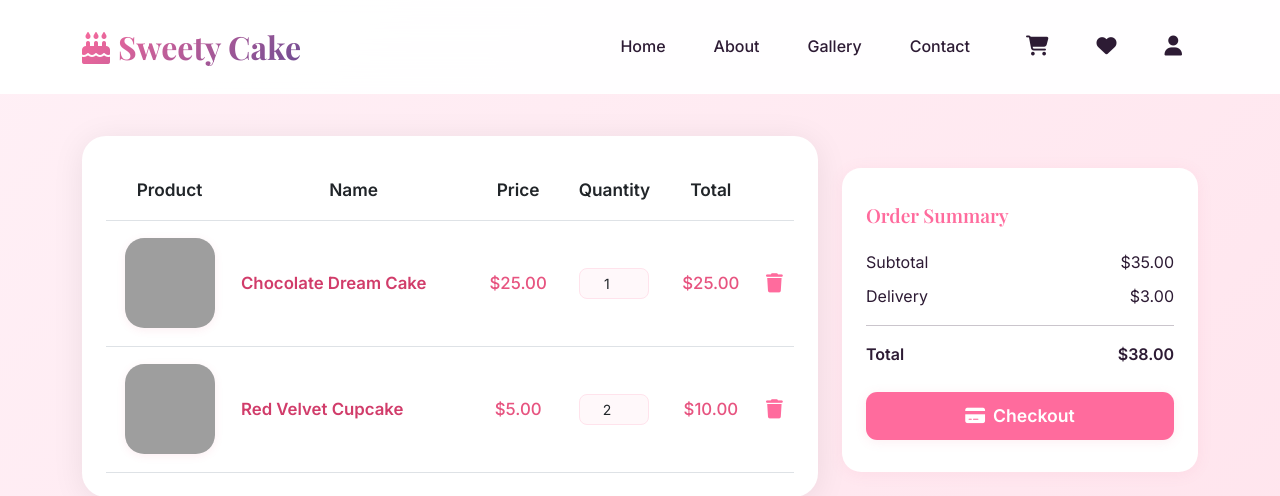
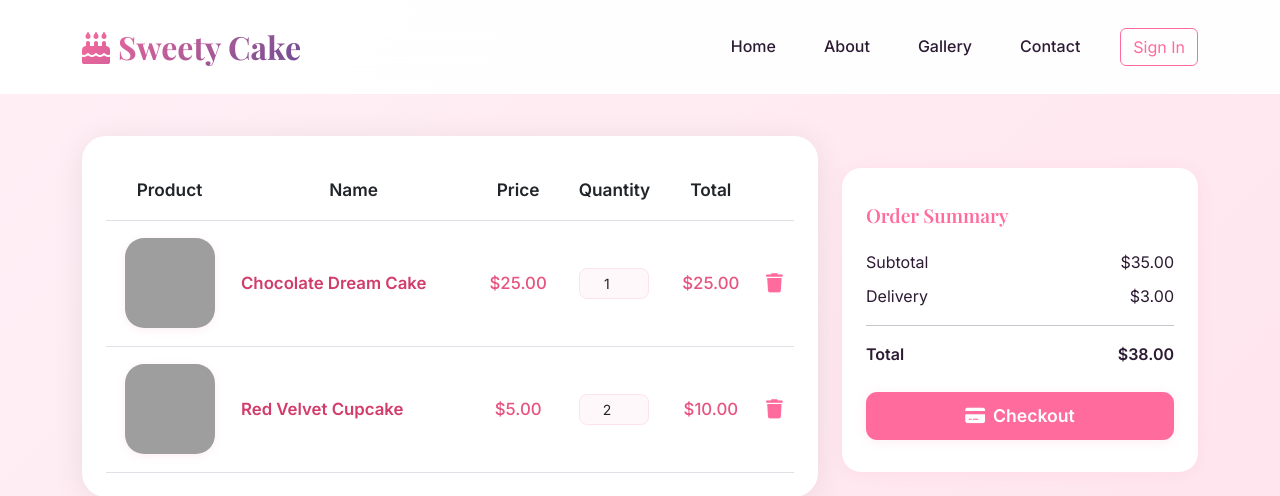
Before and after one commit to Nimesh-Kavinda/Sweet_Cake, a PHP site: page /pages/cart.php in a window 1280 px wide. Shown: the top 496 px of the page. Run offline with PHP 8.4, Linux system fonts and the light colour scheme; grey boxes are pictures that could not be loaded.

Commit message:
Update navigation and about pages: enhance user experience with dynamic login/logout buttons and session management

```diff
--- a/includes/nav.php
+++ b/includes/nav.php
@@ -1,4 +1,4 @@
-<nav class="navbar navbar-expand-lg fixed-top">
+    <nav class="navbar navbar-expand-lg fixed-top">
         <div class="container">
             <a class="navbar-brand" href="#home">
                 <i class="fas fa-birthday-cake me-2"></i>Sweety Cake
@@ -20,19 +20,35 @@
                     <li class="nav-item">
                         <a class="nav-link" href="./contact.php">Contact</a>
                     </li>
-                </ul>
-                <div class="d-flex align-items-center ms-3 gap-3">
+                    </ul>
+
+                    <?php
+
+                    if(isset ($_SESSION['user_id'])) {
+                        echo '     <div class="d-flex align-items-center ms-3 gap-3">
                     <a href="./cart.php" class="nav-link p-0" title="Cart"><i class="fas fa-shopping-cart fa-lg"></i></a>
                     <a href="./wishlist.php" class="nav-link p-0" title="Wishlist"><i class="fas fa-heart fa-lg"></i></a>
-                    <div class="dropdown">
-                        <a href="#" class="nav-link p-0 border-0" id="userDropdown" role="button" data-bs-toggle="dropdown" aria-expanded="false" title="User" style="box-shadow:none;outline:none;border:none;">
-                            <i class="fas fa-user fa-lg"></i>
-                        </a>
-                        <ul class="dropdown-menu dropdown-menu-end" aria-labelledby="userDropdown">
-                            <li><a class="dropdown-item" href="#">Logout</a></li>
-                        </ul>
-                    </div>
-                </div>
+                    </div>';
+                    }
+                ?>
+
+
+                    <?php
+                if(!isset($_SESSION['user_id'])) {
+                    // Show Sign Up and Sign In buttons for guests
+                    echo '<a href="./signin.php"><button class="btn btn-outline-primary ms-3" id="signInBtn" type="button" style="border-color: var(--primary-pink); color: var(--primary-pink);">Sign In</button></a>';
+                } else {
+                    // Show user info and logout button for logged-in users
+                    if(isset($_SESSION['user_role']) && $_SESSION['user_role'] === 'admin') {
+                        echo '<a href="./admin/dashboard.php"><button class="btn btn-outline-success ms-3" id="adminDashboardBtn" type="button">Dashboard</button></a>';
+                    }
+                    else{
+                        echo '<button class="btn btn-outline-danger ms-3" id="logoutBtn" type="button" onclick="showLogoutConfirmation()">Logout</button>';
+                    }
+
+                    echo '<span class="navbar-text ms-3" style="color: var(--primary-pink);">Welcome, ' . htmlspecialchars($_SESSION['user_name']) . '!</span>';
+                }
+                ?>
             </div>
         </div>
     </nav>
--- a/pages/about.php
+++ b/pages/about.php
@@ -1,3 +1,9 @@
+<?php
+session_start();
+require_once '../config/db.php';
+?>
+
+
 <!DOCTYPE html>
 <html lang="en">
 <head>
```
Also changed, not shown: index.php (+23 -3 lines).
